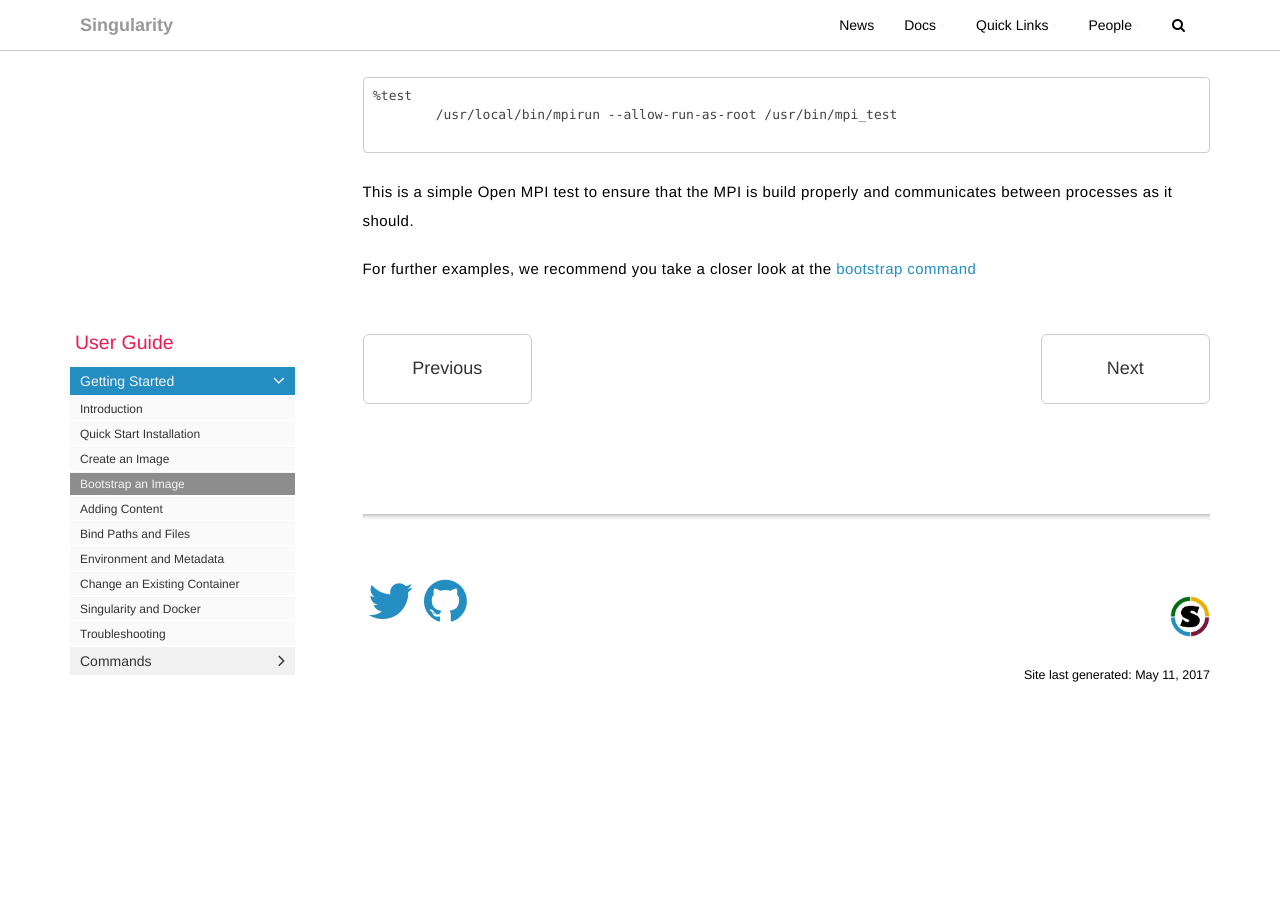
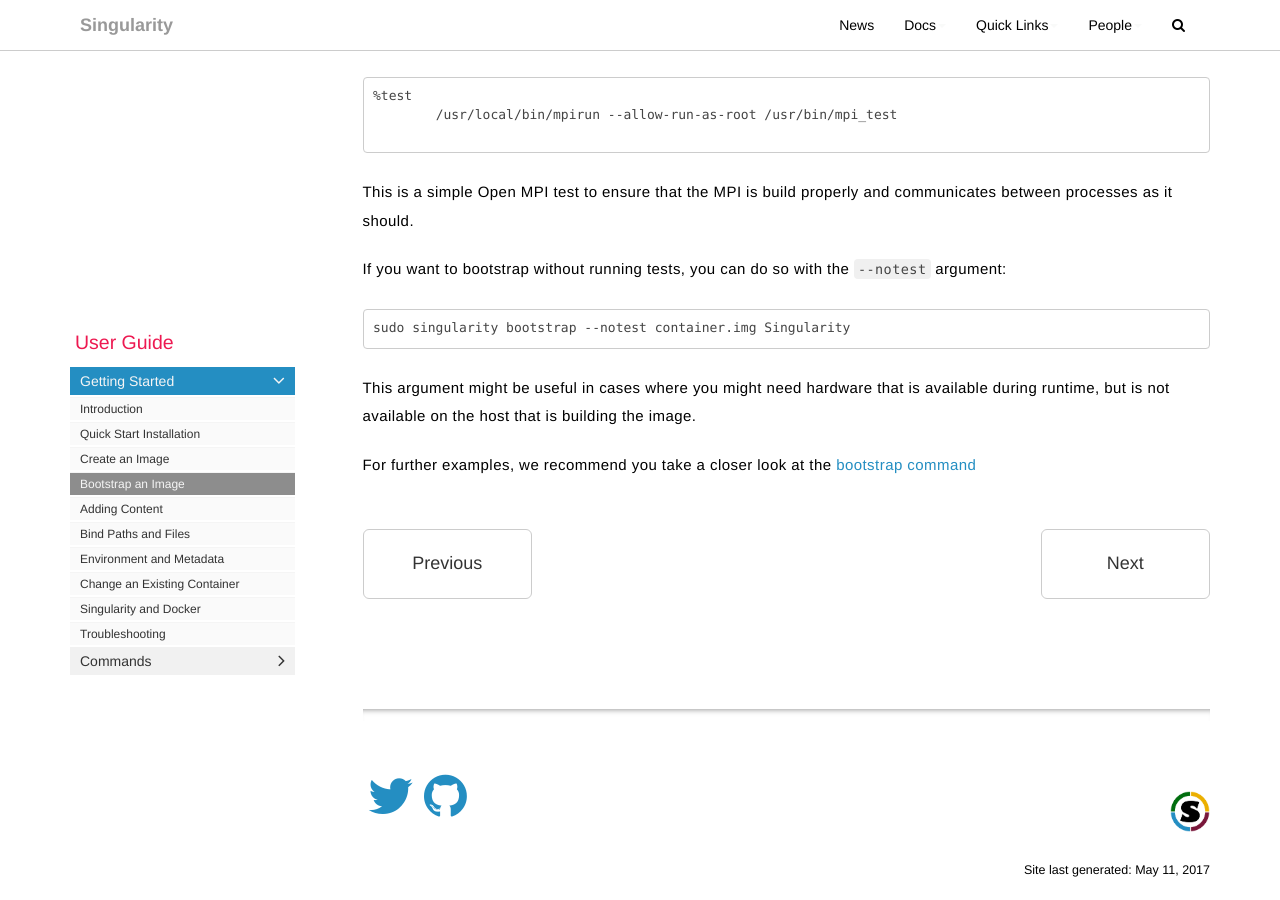
Before and after one commit to singularityware/singularityware.github.io, a Jekyll site: the page built from pages/docs/user-docs/docs-bootstrap.md, in a window 1280 px wide and 900 px high, scrolled down 5117 px. Built offline with Jekyll 4.4.1, drawn with Linux system fonts in a browser that asks for light colours; nearby versions of some CDN libraries; comment, search, counter and statistics services are not loaded; before the commit the page ends 5852 px from its top, so only the background shows below that.

Commit message:
updating bootstrap page

````diff
--- a/pages/docs/user-docs/docs-bootstrap.md
+++ b/pages/docs/user-docs/docs-bootstrap.md
@@ -18,6 +18,7 @@
 3. Files should never be owned by actual users, they should always be owned by a system account (UID < 500).
 4. Ensure that the container's `/etc/passwd`, `/etc/group`, `/etc/shadow`, and no other sensitive files have anything but the bare essentials within them.
 5. Do all of your bootstrapping via a definition file instead of manipulating the containers by hand (with the `--writable` options), this ensures greatest possibility of reproducibility and mitigates the *black box effect*.
+
 
 ## The Bootstrap Definition File
 There are multiple sections of the Singularity bootstrap definition file:
@@ -133,5 +134,12 @@
 
 This is a simple Open MPI test to ensure that the MPI is build properly and communicates between processes as it should.
 
+If you want to bootstrap without running tests, you can do so with the `--notest` argument:
+
+```
+sudo singularity bootstrap --notest container.img Singularity
+```
+
+This argument might be useful in cases where you might need hardware that is available during runtime, but is not available on the host that is building the image.
 
 For further examples, we recommend you take a closer look at the [bootstrap command](/docs-bootstrap)
````
